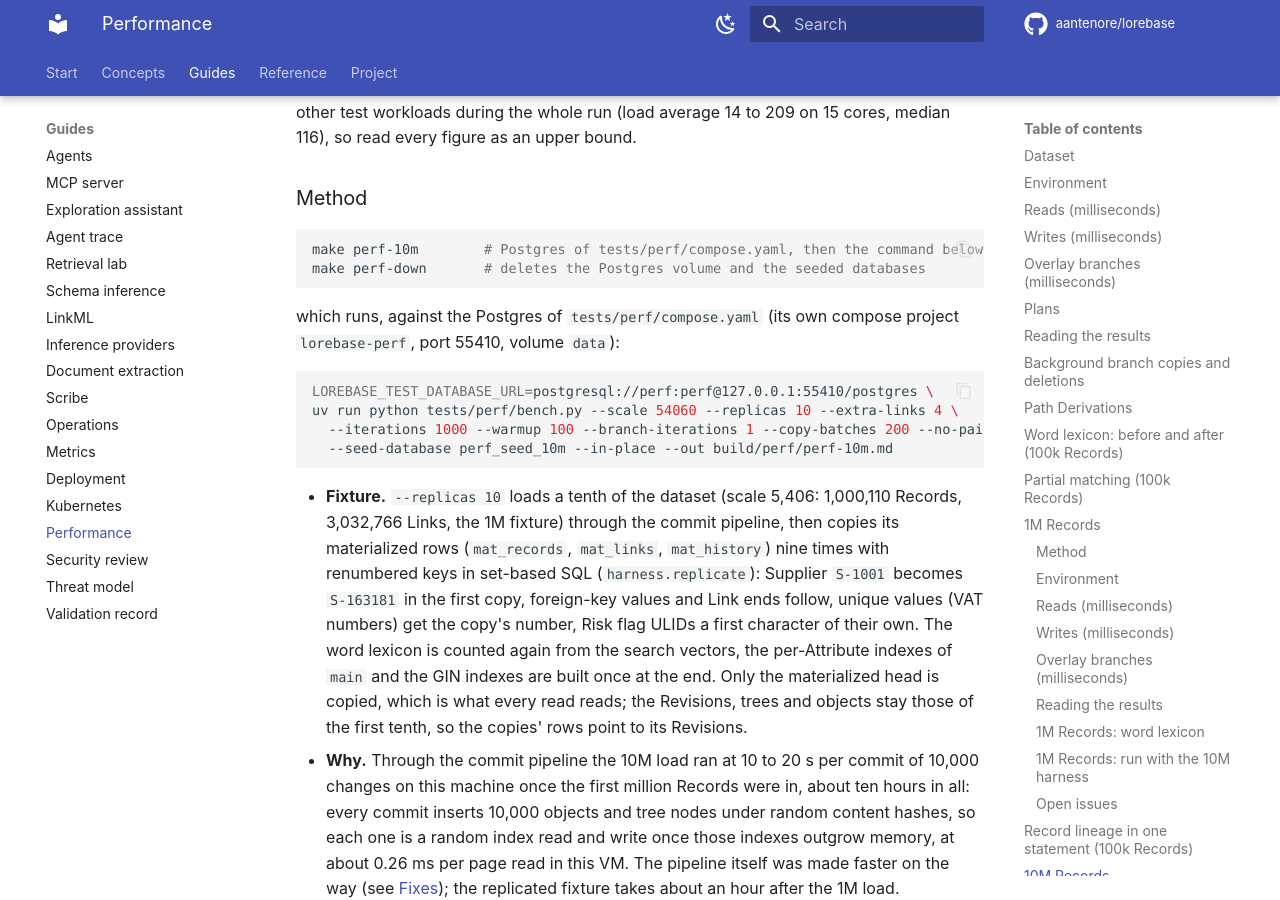
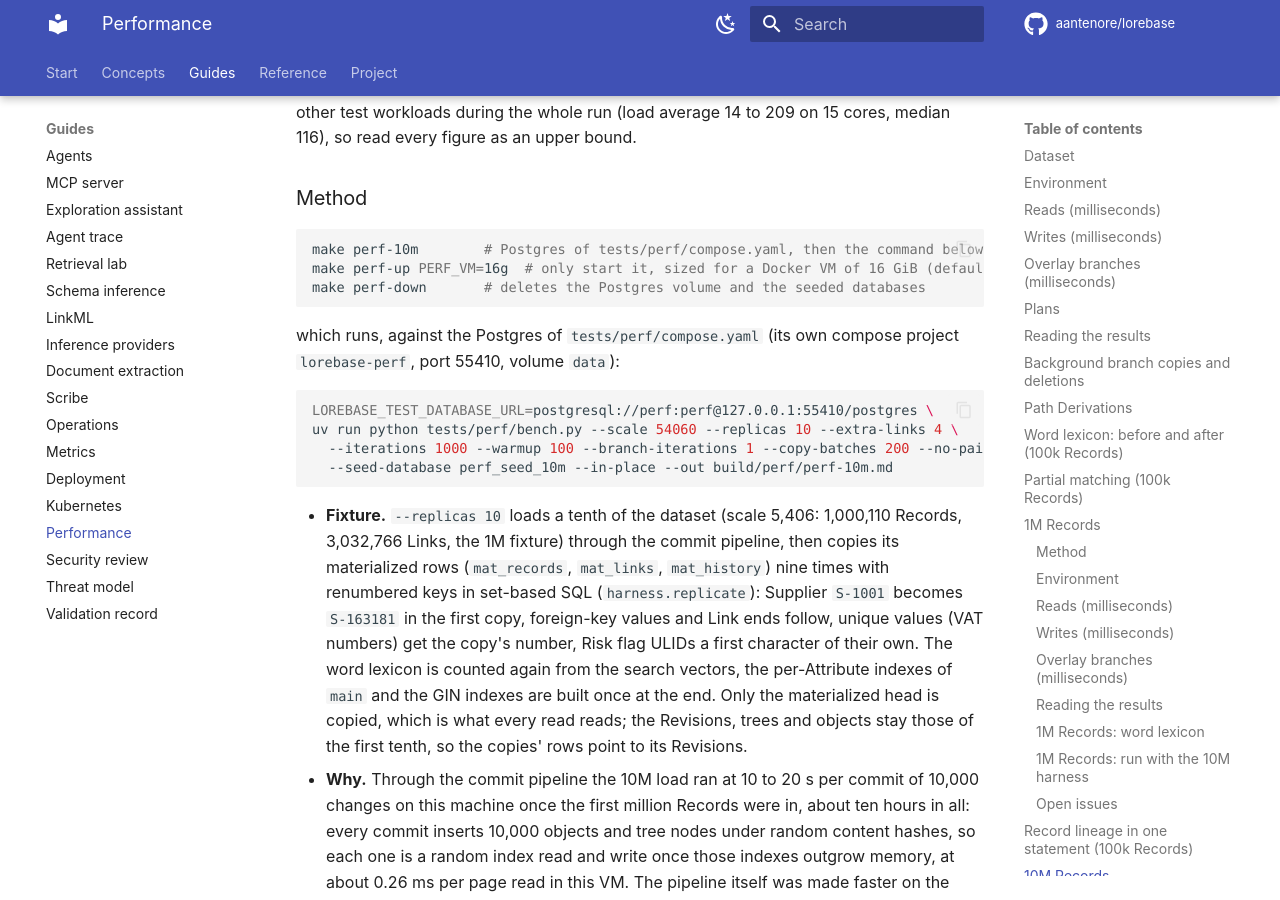
Before and after one commit to aantenore/lorebase, an MkDocs documentation site: the page built from docs/performance.md, in a window 1280 px wide and 900 px high, scrolled down 19621 px. Built offline with MkDocs 1.6.1 and Material for MkDocs 9.7.7, drawn with Linux system fonts in a browser that asks for light colours; comment, search, counter and statistics services are not loaded.

Commit message:
Add make perf-up with Postgres memory sized for a 16 GiB Docker VM

````diff
--- a/docs/performance.md
+++ b/docs/performance.md
@@ -522,6 +522,7 @@ machine was shared with other test workloads during the whole run (load average
 
 ```sh
 make perf-10m        # Postgres of tests/perf/compose.yaml, then the command below
+make perf-up PERF_VM=16g  # only start it, sized for a Docker VM of 16 GiB (default 8g)
 make perf-down       # deletes the Postgres volume and the seeded databases
 ```
 
````
Also changed, not shown: 2 other files.
